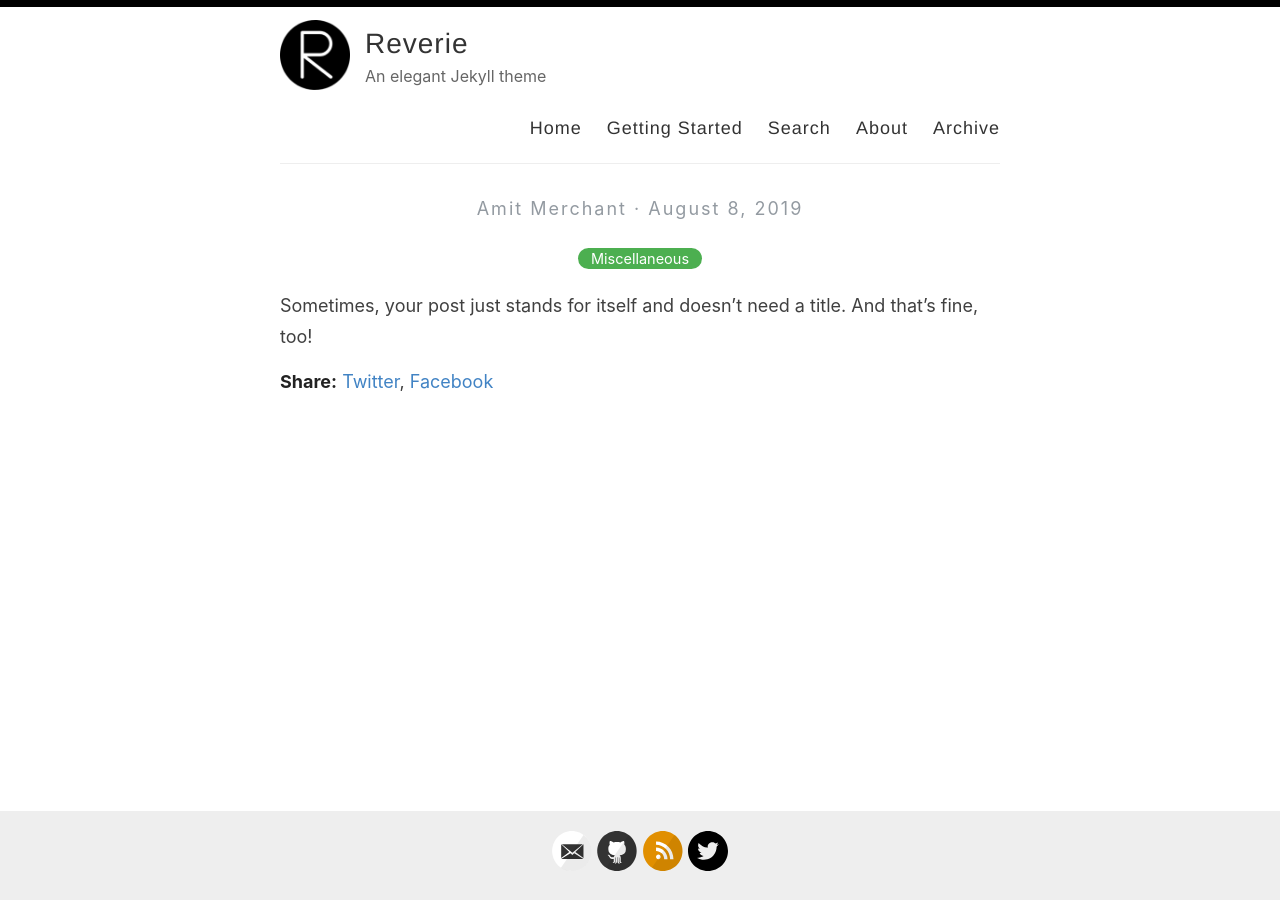
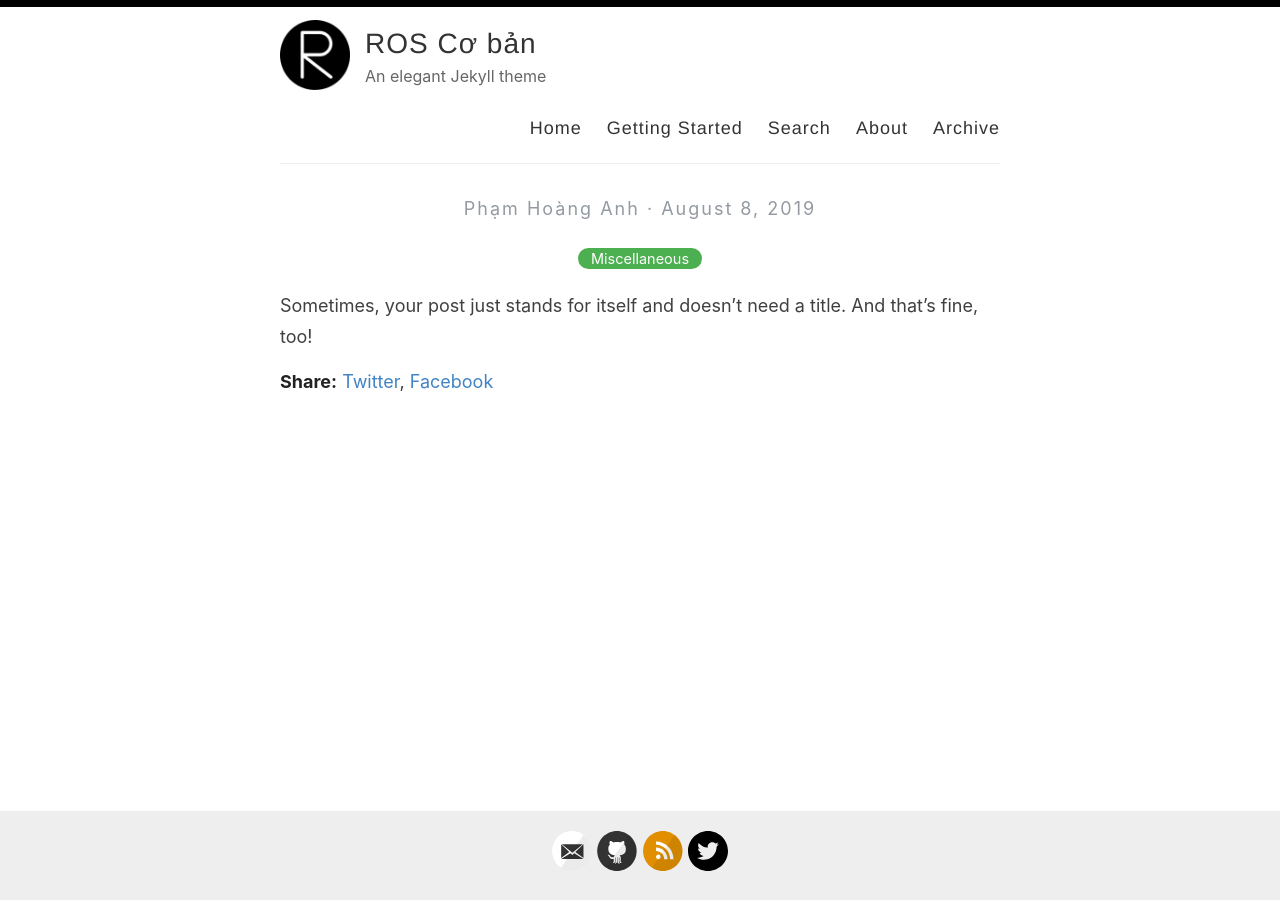
Before and after one commit to phamhoanganhbk/roscoban.github.io, a Jekyll site: the page built from _posts/2019-08-08-no-title-posts.md, in a window 1280 px wide. Built offline with Jekyll 4.4.1, drawn with Linux system fonts in a browser that asks for light colours.

Commit message:
Update _config.yml

```diff
--- a/_config.yml
+++ b/_config.yml
@@ -3,10 +3,10 @@
 #
 
 # Name of your site (displayed in the header)
-name: Reverie
+name: ROS Cơ bản
 
 # Name of the author
-author: Amit Merchant
+author: Phạm Hoàng Anh
 
 # Short bio or description (displayed in the header)
 description: An elegant Jekyll theme
@@ -21,10 +21,10 @@ avatar: /images/reverie.png
 # Includes an icon in the footer for each username you enter
 footer-links:
   dribbble:
-  email: amit.d.merchant@gmail.com
+  email: phamhoanganhbk@gmail.com
   facebook:
   flickr:
-  github: amitmerchant1990/reverie
+  github: phamhoanganhbk
   instagram:
   linkedin:
   pinterest:
@@ -48,8 +48,8 @@ google_analytics: UA-43339302-11
 
 # Your website URL (e.g. http://amitmerchant1990.github.io or http://www.amitmerchant.com)
 # Used for Sitemap.xml and your RSS feed
-url: http://www.amitmerchant.com/reverie
-enforce_ssl: https://www.amitmerchant.com/reverie
+url: roscoban.github.io
+enforce_ssl: roscoban.github.io
 
 # If you're hosting your site at a Project repository on GitHub pages
 # (http://yourusername.github.io/repository-name)
```
